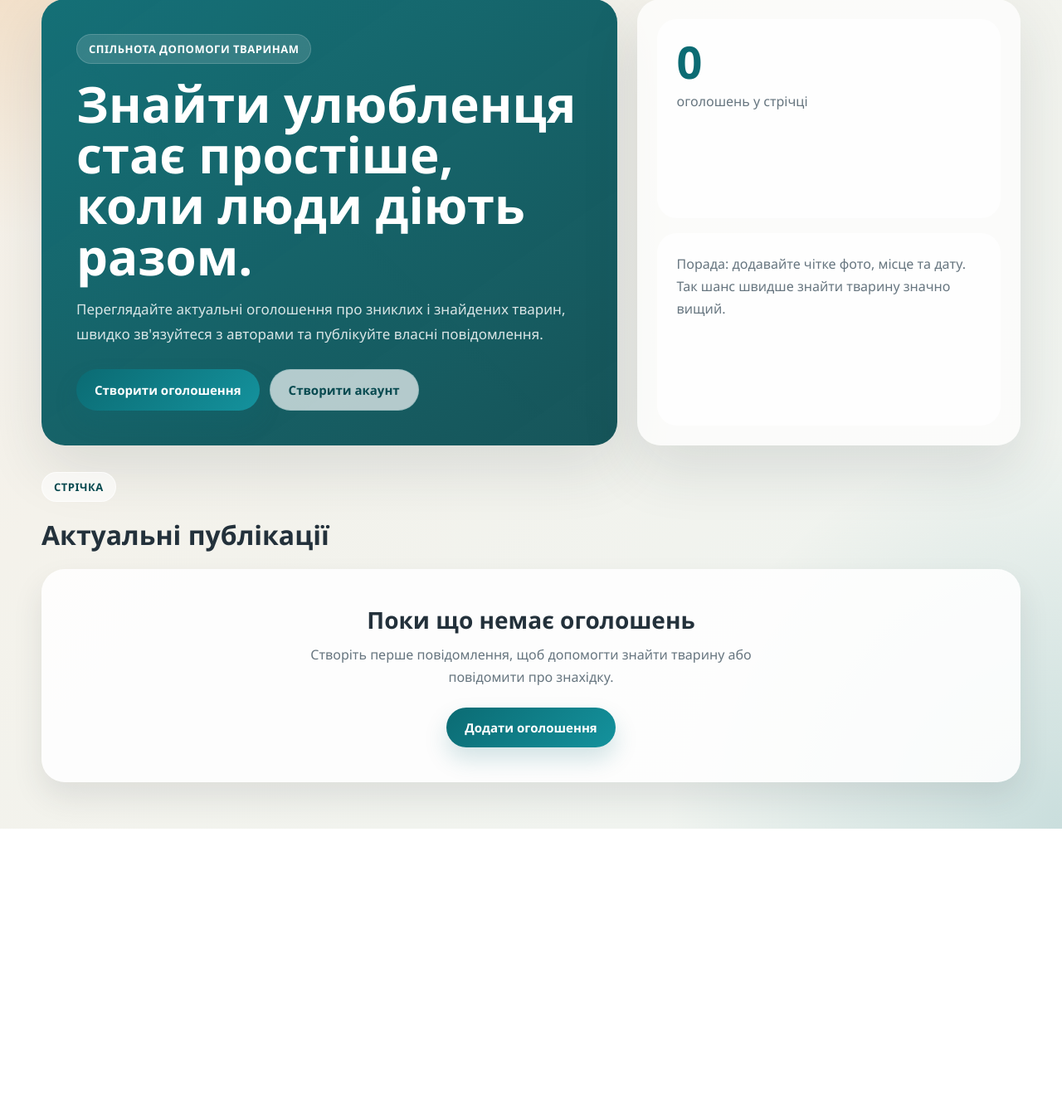
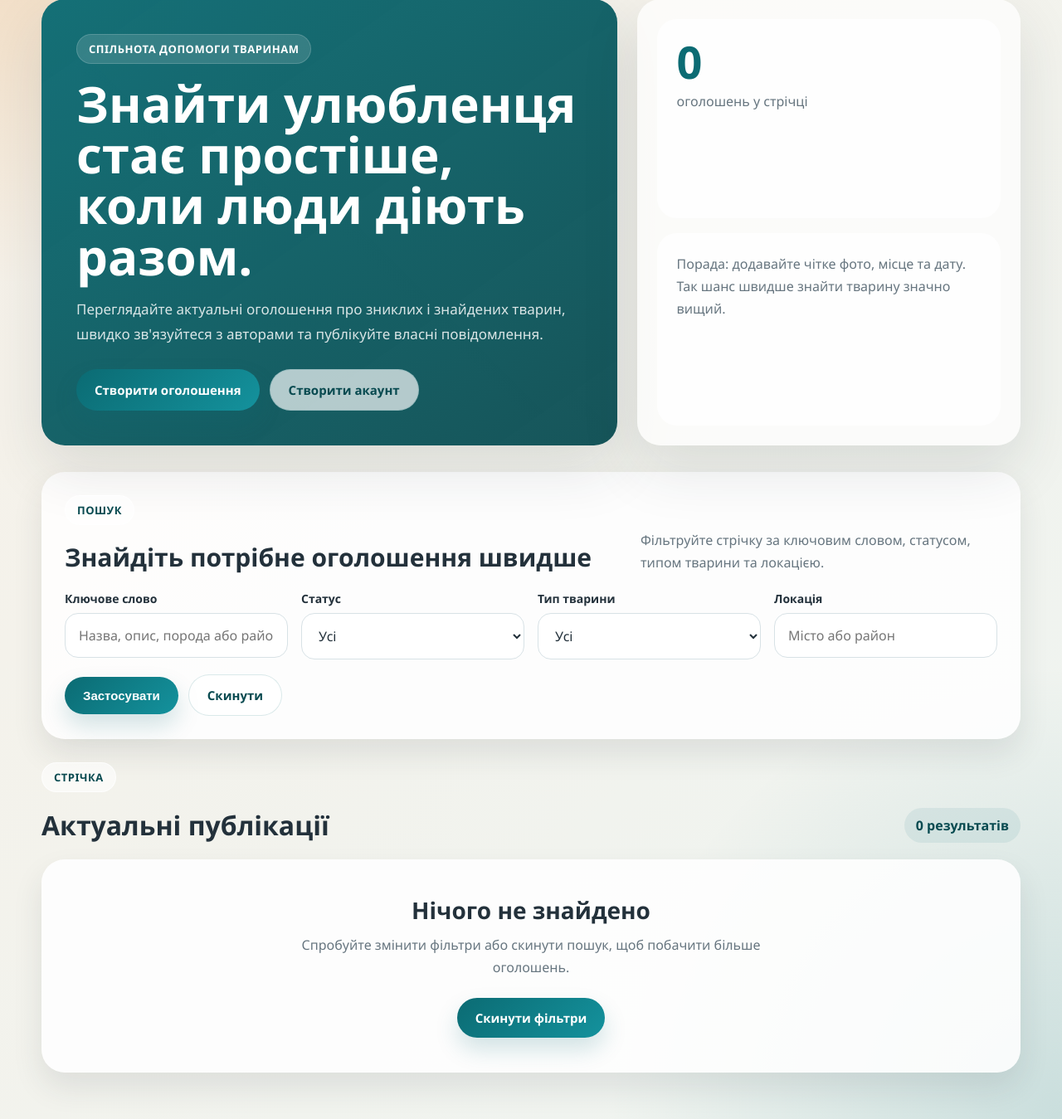
Before and after one commit to Andriiboichuk22/FindMyPet, a Flask app: page / in a window 1280 px wide. Shown: the part 124-1473 px from the top of the page at 83% size. Before the commit the page ends 1123 px from the top, so only its background shows below. Run offline with Flask 3, Linux system fonts and the light colour scheme.

Commit message:
add ad filter

```diff
--- a/app.py
+++ b/app.py
@@ -5,7 +5,7 @@ from uuid import uuid4
 
 from flask import Flask, flash, redirect, render_template, request, session, url_for
 from flask_sqlalchemy import SQLAlchemy
-from sqlalchemy import text
+from sqlalchemy import or_, text
 from sqlalchemy.exc import IntegrityError
 from werkzeug.utils import secure_filename
 
@@ -194,8 +194,41 @@ def init_app_data():
 # =========================
 @app.route('/')
 def home():
-    pets = Pet.query.order_by(Pet.id.desc()).all()
-    return render_template('index.html', pets=pets)
+    search_query = request.args.get('q', '').strip()
+    status_filter = request.args.get('status', '').strip()
+    animal_type_filter = request.args.get('animal_type', '').strip()
+    location_filter = request.args.get('location', '').strip()
+
+    pets_query = Pet.query
+
+    if search_query:
+        search_pattern = f'%{search_query}%'
+        pets_query = pets_query.filter(
+            or_(
+                Pet.title.ilike(search_pattern),
+                Pet.description.ilike(search_pattern),
+                Pet.breed.ilike(search_pattern),
+                Pet.location.ilike(search_pattern),
+            )
+        )
+
+    if status_filter:
+        pets_query = pets_query.filter(Pet.status == status_filter)
+
+    if animal_type_filter:
+        pets_query = pets_query.filter(Pet.animal_type == animal_type_filter)
+
+    if location_filter:
+        pets_query = pets_query.filter(Pet.location.ilike(f'%{location_filter}%'))
+
+    pets = pets_query.order_by(Pet.id.desc()).all()
+    filters = {
+        'q': search_query,
+        'status': status_filter,
+        'animal_type': animal_type_filter,
+        'location': location_filter,
+    }
+    return render_template('index.html', pets=pets, filters=filters)
 
 
 # =========================
--- a/static/style.css
+++ b/static/style.css
@@ -392,6 +392,58 @@ img {
 
 .section-heading h2 {
     font-size: 32px;
+}
+
+.search-panel {
+    margin-bottom: 28px;
+    padding: 28px;
+    border-radius: var(--radius-xl);
+    background: var(--surface);
+    box-shadow: var(--shadow-md);
+}
+
+.search-panel__header {
+    display: flex;
+    align-items: flex-end;
+    justify-content: space-between;
+    gap: 20px;
+    margin-bottom: 20px;
+}
+
+.search-panel__header h2 {
+    font-size: 30px;
+}
+
+.search-panel__header p {
+    max-width: 430px;
+    color: var(--text-soft);
+    line-height: 1.7;
+}
+
+.search-form {
+    display: grid;
+    gap: 18px;
+}
+
+.search-form__grid {
+    display: grid;
+    grid-template-columns: repeat(4, minmax(0, 1fr));
+    gap: 16px;
+}
+
+.search-form__actions {
+    display: flex;
+    gap: 12px;
+    align-items: center;
+}
+
+.results-counter {
+    padding: 10px 14px;
+    border-radius: 999px;
+    background: rgba(11, 107, 115, 0.08);
+    color: var(--primary-dark);
+    font-weight: 700;
+    white-space: nowrap;
 }
 
 .cards {
@@ -960,7 +1012,8 @@ img {
     .auth-shell,
     .auth-shell--reverse,
     .cards,
-    .form-grid {
+    .form-grid,
+    .search-form__grid {
         grid-template-columns: 1fr;
     }
 
@@ -1005,7 +1058,8 @@ img {
     .auth-card,
     .profile-card,
     .profile-ads,
-    .cabinet-summary {
+    .cabinet-summary,
+    .search-panel {
         padding: 22px;
     }
 
@@ -1017,10 +1071,17 @@ img {
     }
 
     .section-heading h2,
+    .search-panel__header h2,
     .profile-card__header h2,
     .profile-ads__header h2,
     .auth-panel h2 {
         font-size: 28px;
+    }
+
+    .search-panel__header,
+    .section-heading {
+        align-items: flex-start;
+        flex-direction: column;
     }
 }
 
@@ -1028,14 +1089,16 @@ img {
     .hero-actions,
     .type_adverts,
     .form-submit,
-    .profile-ads__header {
+    .profile-ads__header,
+    .search-form__actions {
         flex-direction: column;
     }
 
     .btn,
     .submit_btn,
     .reveal-phone-btn,
-    .type_btn span {
+    .type_btn span,
+    .search-form__actions .btn {
         width: 100%;
     }
 
--- a/templates/index.html
+++ b/templates/index.html
@@ -37,12 +37,60 @@
             </div>
         </section>
 
+        <section class="search-panel">
+            <div class="search-panel__header">
+                <div>
+                    <span class="section-tag">Пошук</span>
+                    <h2>Знайдіть потрібне оголошення швидше</h2>
+                </div>
+                <p>Фільтруйте стрічку за ключовим словом, статусом, типом тварини та локацією.</p>
+            </div>
+
+            <form method="GET" class="search-form">
+                <div class="search-form__grid">
+                    <div class="field">
+                        <label for="q">Ключове слово</label>
+                        <input id="q" type="text" name="q" value="{{ filters.q }}" placeholder="Назва, опис, порода або район">
+                    </div>
+
+                    <div class="field">
+                        <label for="status">Статус</label>
+                        <select id="status" name="status">
+                            <option value="">Усі</option>
+                            <option value="Зниклий" {% if filters.status == 'Зниклий' %}selected{% endif %}>Зниклий</option>
+                            <option value="Знайдений" {% if filters.status == 'Знайдений' %}selected{% endif %}>Знайдений</option>
+                        </select>
+                    </div>
+
+                    <div class="field">
+                        <label for="animal_type">Тип тварини</label>
+                        <select id="animal_type" name="animal_type">
+                            <option value="">Усі</option>
+                            <option value="Пес" {% if filters.animal_type == 'Пес' %}selected{% endif %}>Пес</option>
+                            <option value="Кіт" {% if filters.animal_type == 'Кіт' %}selected{% endif %}>Кіт</option>
+                        </select>
+                    </div>
+
+                    <div class="field">
+                        <label for="location">Локація</label>
+                        <input id="location" type="text" name="location" value="{{ filters.location }}" placeholder="Місто або район">
+                    </div>
+                </div>
+
+                <div class="search-form__actions">
+                    <button class="submit_btn" type="submit">Застосувати</button>
+                    <a class="btn btn-secondary" href="{{ url_for('home') }}">Скинути</a>
+                </div>
+            </form>
+        </section>
+
         <section class="listing-section">
             <div class="section-heading">
                 <div>
                     <span class="section-tag">Стрічка</span>
                     <h2>Актуальні публікації</h2>
                 </div>
+                <div class="results-counter">{{ pets|length }} результатів</div>
             </div>
 
             {% if pets %}
@@ -85,9 +133,9 @@
             </div>
             {% else %}
             <div class="empty-state">
-                <h3>Поки що немає оголошень</h3>
-                <p>Створіть перше повідомлення, щоб допомогти знайти тварину або повідомити про знахідку.</p>
-                <a class="btn btn-primary" href="{{ url_for('add') }}">Додати оголошення</a>
+                <h3>Нічого не знайдено</h3>
+                <p>Спробуйте змінити фільтри або скинути пошук, щоб побачити більше оголошень.</p>
+                <a class="btn btn-primary" href="{{ url_for('home') }}">Скинути фільтри</a>
             </div>
             {% endif %}
         </section>
```
Also changed, not shown: instance/database.db.
